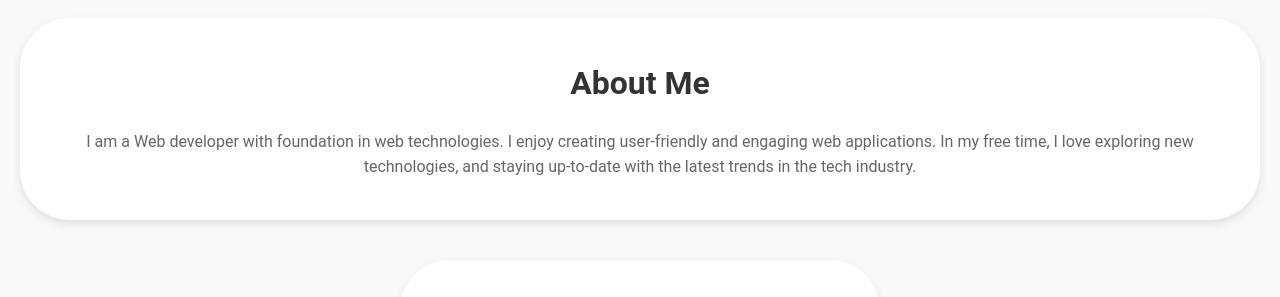
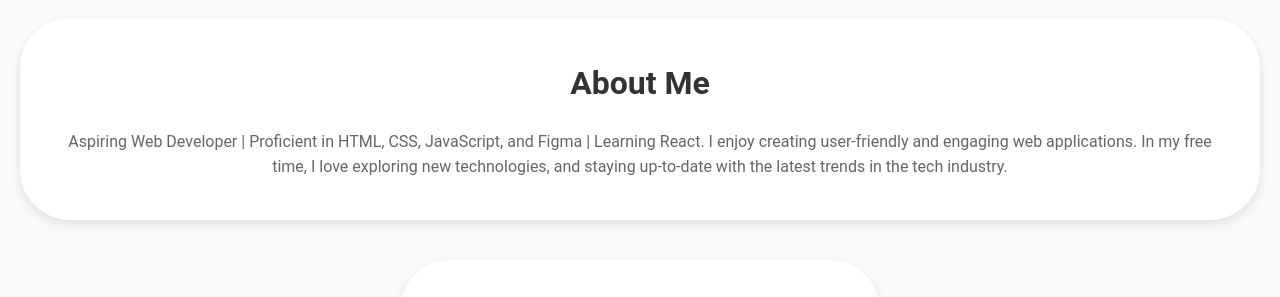
Before and after one commit to ADISHA2003/Custom-Web-solutions, a plain HTML site: page index.html in a window 1280 px wide. Shown: the part 250-547 px from the top of the page. Drawn offline with Linux system fonts and the light colour scheme.

Commit message:
Update index.html

```diff
--- a/index.html
+++ b/index.html
@@ -17,8 +17,11 @@
 
         <section id="about">
             <h2>About Me</h2>
-            <p>I am a Web developer with foundation in web technologies. I enjoy creating user-friendly and engaging web applications.
-            In my free time, I love exploring new technologies, and staying up-to-date with the latest trends in the tech industry.</p>
+            <p>Aspiring Web Developer | Proficient in HTML, CSS, JavaScript, and Figma | Learning React.
+
+I enjoy creating user-friendly and engaging web applications.
+
+In my free time, I love exploring new technologies, and staying up-to-date with the latest trends in the tech industry.</p>
         </section>
 
         <section id="skills">
```
